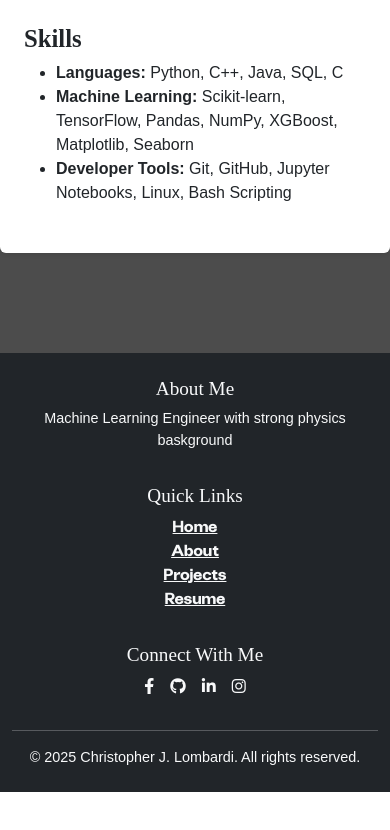
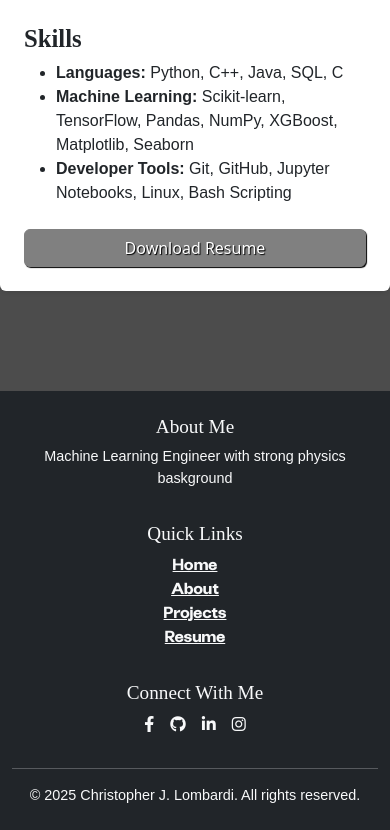
Before and after one commit to c-lombardi23/Portfolio_Website, a Flask app: page /resume in a window 390 px wide. Shown: the part 2431-3261 px from the top of the page. Before the commit the page ends 3223 px from the top, so only its background shows below. Run offline with Flask 3, Linux system fonts and the light colour scheme; some web fonts are replaced.

Commit message:
added button to download resume

```diff
--- a/static/resume.css
+++ b/static/resume.css
@@ -40,3 +40,29 @@ li {
 p {
     font-family: sans-serif;
 }
+.download-resume-btn {
+    background-color: gray;
+    border-color: gray;
+    box-shadow: 1px 1px 1px black;
+    text-shadow: 1px 1px 1px black;
+    color: white !important;
+}
+.download-resume-btn:hover {
+    background-color: rgb(26, 25, 25);
+    border-color: gray;
+}
+@media (max-width: 600px) {
+.btn {
+  display: block;
+  margin-left: auto;
+  margin-right: auto;
+  background-color: gray;
+  border-color: gray;
+  text-shadow: 1px 1px 1px black;
+  box-shadow: 1px 1px 1px black;
+}
+.btn:hover {
+  background-color: rgb(27, 27, 27);
+  border-color: rgb(27, 27, 27);
+}
+}
--- a/templates/resume.html
+++ b/templates/resume.html
@@ -117,6 +117,7 @@
       <li><strong>Developer Tools:</strong> Git, GitHub, Jupyter Notebooks, Linux, Bash Scripting</li>
     </ul>
   </section>
+  <a class="download-resume-btn btn btn-primary" href="static/lombardi_resume_updated.pdf">Download Resume</a>
 </div>
 
 
```
